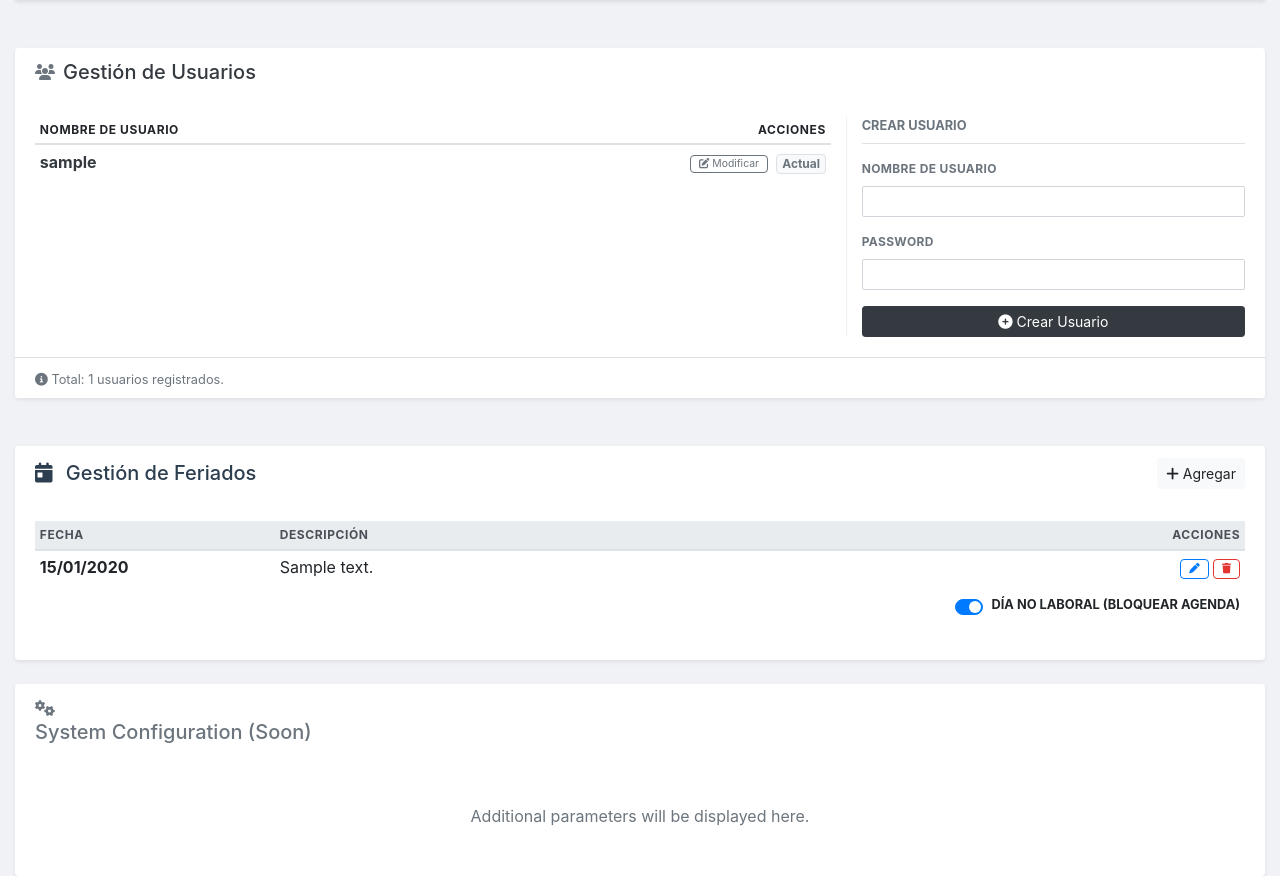
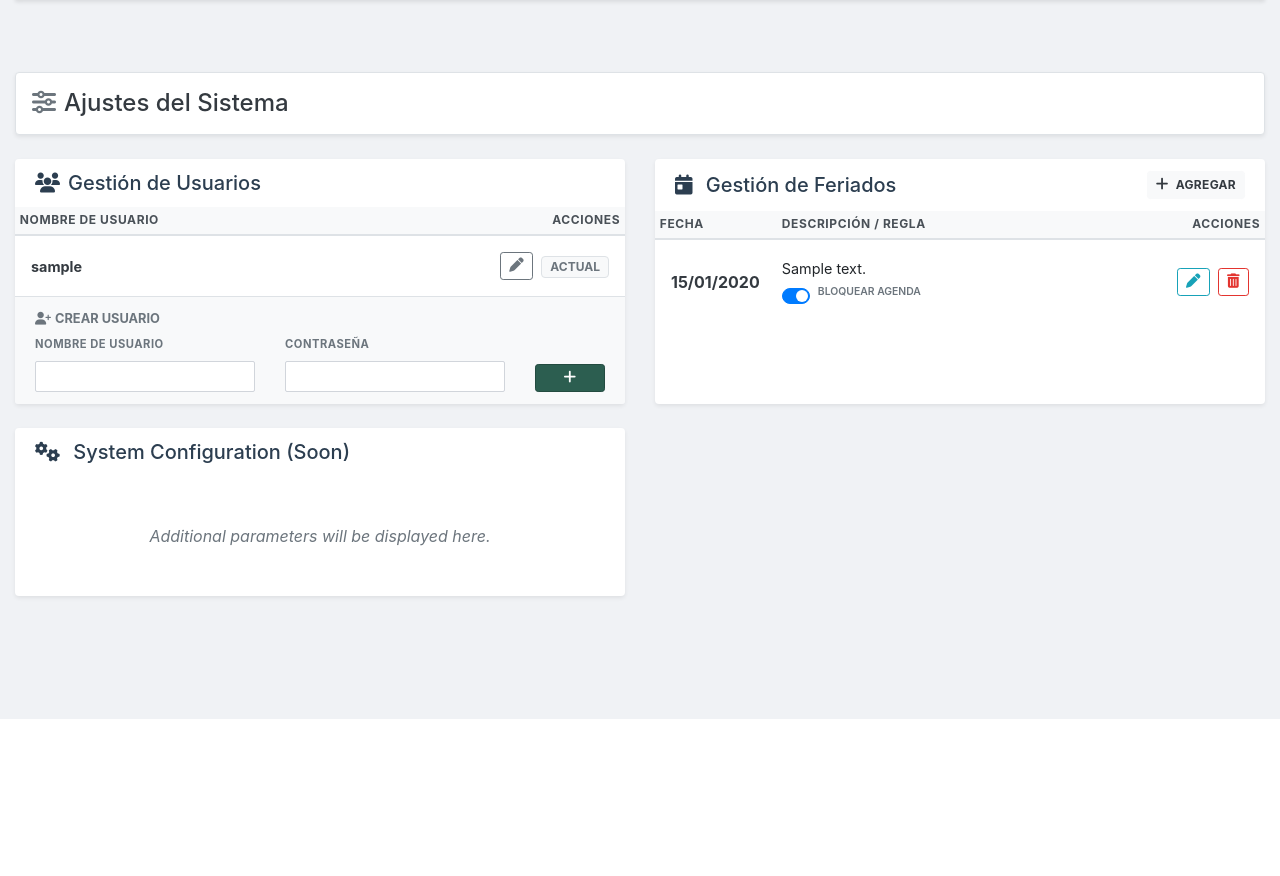
Before and after one commit to ozkrpy/planificador-ot, a Flask app: page /ajustes in a window 1280 px wide. Shown: the part 81-957 px from the top of the page. After the commit the page ends 800 px from the top, so only its background shows below. Run offline with Flask 3, Linux system fonts and the light colour scheme; a user stored in the database is signed in; tables that the repository leaves empty hold one stand-in row (values such as "Sample post"); some libraries are stand-ins or nearby versions.

Commit message:
vista organizada agenda

```diff
--- a/routes.py
+++ b/routes.py
@@ -1,13 +1,14 @@
-from flask import abort, app, flash, jsonify, redirect, render_template, request, url_for
+from flask import abort, app, flash, json, jsonify, redirect, render_template, request, url_for
 from flask_login import login_user, logout_user, current_user, login_required
 from urllib.parse import urlsplit # from werkzeug.urls import url_parse
 from sqlalchemy import func, extract
 from models import db, User, Cliente, Ubicacion, Categoria, Recurrencia, Visita, Feriado, DetalleVisita
 from formularios import LoginForm
-from utilitarios import calcular_total, calcular_proximo_dia
+from utilitarios import calcular_total, calcular_proximo_dia, agrupar_por_semana
 from mensajes import TEXTOS
 from functools import wraps
 from datetime import date, datetime, timedelta, time
+from collections import defaultdict
 
 
 def init_routes(app):
@@ -262,30 +263,55 @@
     @app.route('/agendamientos')
     @login_required
     def agendamientos():
+
         from datetime import date, timedelta
         hoy = date.today()
         fin_semana = hoy + timedelta(days=7) # Definimos el rango de 7 días
 
+        feriados = Feriado.query.all()
+        # Creamos una lista de strings 'YYYY-MM-DD'
+        feriados_list = [f.fecha.strftime('%Y-%m-%d') for f in feriados if f.no_laboral]
+
+        # 1. Traer visitas de Cuadrilla 1 (desde hoy en adelante)
+        query_c1 = Visita.query.filter(
+            Visita.cuadrilla == '1',
+            Visita.fecha >= hoy,
+            Visita.estado != 'CANCELADO'
+        ).order_by(Visita.fecha.asc())
+
+        # 2. Traer visitas de Cuadrilla 2 (desde hoy en adelante)
+        query_c2 = Visita.query.filter(
+            Visita.cuadrilla == '2',
+            Visita.fecha >= hoy,
+            Visita.estado != 'CANCELADO'
+        ).order_by(Visita.fecha.asc())
+
+        # 3. Aplicar la agrupación
+        semanas_c1 = agrupar_por_semana(query_c1.all())
+        semanas_c2 = agrupar_por_semana(query_c2.all())
+
+
         # Filtramos visitas en el rango de fechas y ordenamos por fecha
-        visitas_c1 = Visita.query.filter(
-            Visita.fecha >= hoy,
-            Visita.fecha <= fin_semana,
-            Visita.cuadrilla == 1
-        ).order_by(Visita.fecha.asc()).all()
+        # visitas_c1 = Visita.query.filter(
+        #     Visita.fecha >= hoy,
+        #     Visita.fecha <= fin_semana,
+        #     Visita.cuadrilla == 1
+        # ).order_by(Visita.fecha.asc()).all()
 
-        visitas_c2 = Visita.query.filter(
-            Visita.fecha >= hoy,
-            Visita.fecha <= fin_semana,
-            Visita.cuadrilla == 2
-        ).order_by(Visita.fecha.asc()).all()
+        # visitas_c2 = Visita.query.filter(
+        #     Visita.fecha >= hoy,
+        #     Visita.fecha <= fin_semana,
+        #     Visita.cuadrilla == 2
+        # ).order_by(Visita.fecha.asc()).all()
 
         clientes = Cliente.query.order_by(Cliente.nombre).all()
 
         return render_template('agendamientos.html',
-                            visitas_c1=visitas_c1,
-                            visitas_c2=visitas_c2,
+                            semanas_c1=semanas_c1,
+                            semanas_c2=semanas_c2,
                             clientes=clientes,
-                            hoy=hoy)
+                            hoy=hoy,
+                            feriados_json=json.dumps(feriados_list))
 
 
     @app.route('/crear-recurrencia', methods=['POST'])
@@ -721,7 +747,6 @@
     def api_cliente_detalle_visita(visita_id):
         visita = Visita.query.get_or_404(visita_id)
         precio = getattr(visita.cliente, 'tarifa_mensual', 0)
-        print(precio)
         return jsonify({'precio_base': precio})
 
     @app.route('/api/facturacion/cobrar-cliente/<int:cliente_id>', methods=['POST'])
--- a/templates/ajustes.html
+++ b/templates/ajustes.html
@@ -1,18 +1,81 @@
 {% extends "base.html" %}
 
 {% block main %}
-<div class="container-fluid">
-    <div class="card shadow-sm border-0 mb-5">
-        <div class="card-header bg-light d-flex align-items-center">
-            <i class="fa fa-users mr-2 text-secondary"></i>
-            <h5 class="mb-0 text-dark">{{ txt.AJUSTES_TITULO }}</h5>
+<style>
+    /* Color Verde Profesional (Forest Green) */
+    .btn-dark-green {
+        background-color: #2c5e50;
+        color: white;
+        border: 1px solid #234b40;
+    }
+    .btn-dark-green:hover {
+        background-color: #1e4137;
+        color: white;
+    }
+
+    /* Estilo general para botones con tono serio */
+    .btn-sm {
+        font-weight: 500;
+        letter-spacing: 0.3px;
+        text-transform: uppercase;
+        font-size: 0.75rem;
+    }
+
+    /* Alineación global de celdas */
+    .table td {
+        vertical-align: middle !important;
+        border-top: 1px solid #f0f2f5;
+    }
+
+    /* Limpieza de encabezados */
+    .thead-light th {
+        background-color: #f8f9fa !important;
+        text-transform: uppercase;
+        font-size: 0.65rem;
+        letter-spacing: 1px;
+        color: #6c757d;
+        border-bottom: 2px solid #dee2e6 !important;
+    }
+
+    /* Etiquetas de formularios */
+    .x-small {
+        font-size: 0.7rem;
+        letter-spacing: 0.5px;
+    }
+
+    /* Contenedor de tabla con scroll fijo */
+    .table-fixed-height {
+        max-height: 350px;
+        overflow-y: auto;
+    }
+
+    /* Encabezados pegajosos (Sticky Headers) para las tablas con scroll */
+    .table-fixed-height thead th {
+        position: sticky;
+        top: 0;
+        z-index: 2;
+        box-shadow: 0 2px 2px -1px rgba(0, 0, 0, 0.1);
+    }
+</style>
+
+<div class="container-fluid mt-4">
+    <div class="d-flex justify-content-between align-items-center mb-4 bg-white p-3 rounded shadow-sm border">
+        <h2 class="h4 mb-0 text-dark">
+            <i class="fa-solid fa-sliders text-secondary mr-2"></i>Ajustes del Sistema
+        </h2>
     </div>
-        <div class="card-body bg-white">
+
     <div class="row">
-                <div class="col-lg-8 border-right">
-                    <div class="table-responsive">
+
+        <div class="col-xl-6 col-lg-12 mb-4">
+            <div class="card shadow-sm border-0 h-100">
+                <div class="card-header bg-dark text-white d-flex align-items-center">
+                    <h5 class="mb-0"><i class="fa-solid fa-users mr-2"></i>{{ txt.AJUSTES_TITULO }}</h5>
+                </div>
+                <div class="card-body p-0">
+                    <div class="table-responsive table-fixed-height">
                         <table class="table table-sm table-hover mb-0">
-                            <thead>
+                            <thead class="thead-light small">
                                 <tr>
                                     <th>{{ txt.TABLA_USUARIO }}</th>
                                     <th class="text-right">{{ txt.ACCIONES }}</th>
@@ -21,26 +84,26 @@
                             <tbody>
                                 {% for u in usuarios %}
                                 <tr>
-                                    <td class="align-middle">
-                                        <span class="text-dark font-weight-bold">{{ u.username }}</span>
+                                    <td class="align-middle py-3 px-3">
+                                        <span class="text-dark font-weight-bold" style="font-size: 0.9rem;">{{ u.username }}</span>
                                     </td>
-                                    <td class="text-right">
+                                    <td class="text-right py-3 px-3">
                                         {% if current_user.is_admin or u.id == current_user.id %}
                                         <a href="{{ url_for('editar_usuario', id=u.id) }}"
-                                        class="btn btn-xs btn-outline-secondary py-0 mr-1">
-                                            <i class="fa fa-edit"></i> {{ txt.BOTON_MODIFICAR }}
+                                        class="btn btn-sm btn-outline-secondary py-1 mr-1">
+                                            <i class="fa-solid fa-pen"></i>
                                         </a>
                                         {% endif %}
 
                                         {% if current_user.is_admin %}
                                             {% if u.id != current_user.id %}
                                             <a href="{{ url_for('eliminar_usuario', id=u.id) }}"
-                                            class="btn btn-xs btn-outline-danger py-0"
+                                            class="btn btn-sm btn-outline-danger py-1"
                                             onclick="return confirm('{{ txt.CONFIRMAR_ELIMINAR }}')">
-                                                <i class="fa fa-trash-o"></i>
+                                                <i class="fa-solid fa-trash-can"></i>
                                             </a>
                                             {% else %}
-                                            <span class="badge badge-light border text-muted">Actual</span>
+                                            <span class="badge badge-light border text-muted py-1 px-2">ACTUAL</span>
                                             {% endif %}
                                         {% endif %}
                                     </td>
@@ -51,72 +114,77 @@
                     </div>
                 </div>
 
-                <div class="col-lg-4 mt-3 mt-lg-0">
-                    <p class="text-muted small border-bottom pb-2 font-weight-bold text-uppercase">
-                        {{ txt.BOTON_NUEVO_USUARIO }}
+                <div class="card-footer bg-light border-top">
+                    <p class="text-muted small font-weight-bold text-uppercase mb-2">
+                        <i class="fa-solid fa-user-plus mr-1"></i>{{ txt.BOTON_NUEVO_USUARIO }}
                     </p>
-                    <form action="{{ url_for('nuevo_usuario') }}" method="POST">
-                        <div class="form-group">
+                    <form action="{{ url_for('nuevo_usuario') }}" method="POST" class="row align-items-end">
+                        <div class="col-md-5 mb-2 mb-md-0">
                             <label class="x-small font-weight-bold text-secondary">{{ txt.TABLA_USUARIO }}</label>
-                            <input type="text" name="username" class="form-control form-control-sm border-secondary-soft" required>
+                            <input type="text" name="username" class="form-control form-control-sm" required>
                         </div>
-                        <div class="form-group">
-                            <label class="x-small font-weight-bold text-secondary">Password</label>
+                        <div class="col-md-5 mb-2 mb-md-0">
+                            <label class="x-small font-weight-bold text-secondary">CONTRASEÑA</label>
                             <input type="password" name="password" class="form-control form-control-sm" required>
                         </div>
-                        <button type="submit" class="btn btn-dark btn-sm btn-block">
-                            <i class="fa fa-plus-circle"></i> {{ txt.BOTON_NUEVO_USUARIO }}
+                        <div class="col-md-2">
+                            <button type="submit" class="btn btn-dark-green btn-sm btn-block" title="Agregar Usuario">
+                                <i class="fa-solid fa-plus"></i>
                             </button>
+                        </div>
                     </form>
                 </div>
             </div>
         </div>
-        <div class="card-footer bg-white py-2">
-            <small class="text-muted"><i class="fa fa-info-circle"></i> Total: {{ usuarios|length }} usuarios registrados.</small>
-        </div>
-    </div>
 
-    <div class="card shadow-sm border-0 mb-4">
+        <div class="col-xl-6 col-lg-12 mb-4">
+            <div class="card shadow-sm border-0 h-100">
                 <div class="card-header bg-dark-green text-white d-flex justify-content-between align-items-center">
                     <h5 class="mb-0"><i class="fa-solid fa-calendar-day mr-2"></i> Gestión de Feriados</h5>
-            <button class="btn btn-sm btn-light" onclick="nuevoFeriado()">
-                <i class="fa-solid fa-plus"></i> Agregar
+                    <button class="btn btn-sm btn-light font-weight-bold text-dark" onclick="nuevoFeriado()">
+                        <i class="fa-solid fa-plus mr-1"></i> Agregar
                     </button>
                 </div>
-        <div class="card-body">
-            <div class="table-responsive">
-                <table class="table table-sm table-hover">
-                    <thead class="thead-light">
+                <div class="card-body p-0">
+                    <div class="table-responsive table-fixed-height">
+                        <table class="table table-sm table-hover mb-0">
+                            <thead class="thead-light small">
                                 <tr>
                                     <th>Fecha</th>
-                            <th>Descripción</th>
+                                    <th>Descripción / Regla</th>
                                     <th class="text-right">Acciones</th>
                                 </tr>
                             </thead>
                             <tbody>
                                 {% for f in feriados %}
                                 <tr>
-                            <td class="font-weight-bold">{{ f.fecha.strftime('%d/%m/%Y') }}</td>
-                            <td>{{ f.descripcion }}</td>
-                            <td class="text-right">
-                                <button class="btn btn-xs btn-outline-primary"
+                                    <td class="align-middle py-3 px-3" style="width: 20%;">
+                                        <div class="d-flex flex-column">
+                                            <span class="text-dark font-weight-bold">{{ f.fecha.strftime('%d/%m/%Y') }}</span>
+                                        </div>
+                                    </td>
+                                    <td class="align-middle py-3">
+                                        <span style="font-size: 0.9rem;">{{ f.descripcion }}</span>
+                                        <div class="custom-control custom-switch mt-1">
+                                            <input type="checkbox" class="custom-control-input" id="f_no_laboral_{{ f.id }}" name="no_laboral" checked>
+                                            <label class="custom-control-label text-muted" style="font-size: 0.65rem; font-weight: 600; text-transform: uppercase;" for="f_no_laboral_{{ f.id }}">Bloquear Agenda</label>
+                                        </div>
+                                    </td>
+                                    <td class="text-right align-middle py-3 px-3" style="width: 25%;">
+                                        <button class="btn btn-sm btn-outline-info py-1 mr-1"
                                                 onclick="editarFeriado('{{ f.id }}', '{{ f.fecha }}', '{{ f.descripcion }}')">
                                             <i class="fa-solid fa-pen"></i>
                                         </button>
                                         <a href="{{ url_for('eliminar_feriado', id=f.id) }}"
-                                class="btn btn-xs btn-outline-danger"
+                                        class="btn btn-sm btn-outline-danger py-1"
                                         onclick="return confirm('¿Eliminar feriado?')">
-                                    <i class="fa-solid fa-trash"></i>
+                                            <i class="fa-solid fa-trash-can"></i>
                                         </a>
-                                <div class="custom-control custom-switch mt-3">
-                                <input type="checkbox" class="custom-control-input" id="f_no_laboral" name="no_laboral" checked>
-                                <label class="custom-control-label small font-weight-bold" for="f_no_laboral">DÍA NO LABORAL (BLOQUEAR AGENDA)</label>
-                            </div>
                                     </td>
                                 </tr>
                                 {% else %}
                                 <tr>
-                            <td colspan="3" class="text-center text-muted">No hay feriados registrados</td>
+                                    <td colspan="3" class="text-center text-muted p-4">No hay feriados registrados</td>
                                 </tr>
                                 {% endfor %}
                             </tbody>
@@ -124,39 +192,43 @@
                     </div>
                 </div>
             </div>
+        </div>
 
-
-    <div class="card shadow-sm border-0 opacity-50">
-        <div class="card-header bg-light">
-            <i class="fa fa-gears mr-2 text-secondary"></i>
-            <h5 class="mb-0 text-muted">System Configuration (Soon)</h5>
+        <div class="col-xl-6 col-lg-12 mb-4">
+            <div class="card shadow-sm border-0 opacity-50 h-100">
+                <div class="card-header bg-secondary text-white d-flex align-items-center">
+                    <h5 class="mb-0"><i class="fa-solid fa-gears mr-2"></i> System Configuration (Soon)</h5>
                 </div>
-        <div class="card-body text-center py-5">
-            <span class="text-muted italic">Additional parameters will be displayed here.</span>
+                <div class="card-body text-center d-flex align-items-center justify-content-center py-5">
+                    <span class="text-muted font-italic">Additional parameters will be displayed here.</span>
                 </div>
             </div>
         </div>
 
-<div class="modal fade" id="modalFeriado" tabindex="-1">
-    <div class="modal-dialog modal-sm">
-        <form action="{{ url_for('guardar_feriado') }}" method="POST" class="modal-content">
-            <div class="modal-header py-2 bg-light">
-                <h6 class="modal-title font-weight-bold" id="tituloFeriado">NUEVO FERIADO</h6>
+    </div>
+</div>
+
+<div class="modal fade" id="modalFeriado" tabindex="-1" role="dialog" aria-hidden="true">
+    <div class="modal-dialog modal-dialog-centered modal-sm" role="document">
+        <form action="{{ url_for('guardar_feriado') }}" method="POST" class="modal-content border-0 shadow-lg">
+            <div class="modal-header bg-light border-bottom-0">
+                <h5 class="modal-title h6 text-secondary font-weight-bold" id="tituloFeriado">NUEVO FERIADO</h5>
+                <button type="button" class="close" data-dismiss="modal">&times;</button>
             </div>
             <div class="modal-body">
                 <input type="hidden" name="feriado_id" id="feriado_id">
                 <div class="form-group">
-                    <label class="small font-weight-bold">FECHA</label>
+                    <label class="small font-weight-bold text-uppercase">Fecha</label>
                     <input type="date" name="fecha" id="f_fecha" class="form-control form-control-sm" required>
                 </div>
                 <div class="form-group">
-                    <label class="small font-weight-bold">DESCRIPCIÓN</label>
+                    <label class="small font-weight-bold text-uppercase">Descripción</label>
                     <input type="text" name="descripcion" id="f_desc" class="form-control form-control-sm" placeholder="Ej: AÑO NUEVO" required>
                 </div>
             </div>
-            <div class="modal-footer py-1">
-                <button type="button" class="btn btn-secondary btn-sm" data-dismiss="modal">Cancelar</button>
-                <button type="submit" class="btn btn-dark-green btn-sm">Guardar</button>
+            <div class="modal-footer bg-light border-top-0 py-2">
+                <button type="button" class="btn btn-sm btn-outline-secondary" data-dismiss="modal">Cancelar</button>
+                <button type="submit" class="btn btn-sm btn-dark-green px-3">Guardar</button>
             </div>
         </form>
     </div>
@@ -181,6 +253,5 @@
     $('#tituloFeriado').text('EDITAR FERIADO');
     $('#modalFeriado').modal('show');
 }
-
 </script>
 {% endblock %}
```
Also changed, not shown: templates/agendamientos.html (+111 -96 lines), utilitarios.py (+19 -0 lines). Lines whose indentation alone changed are shown as unchanged.
